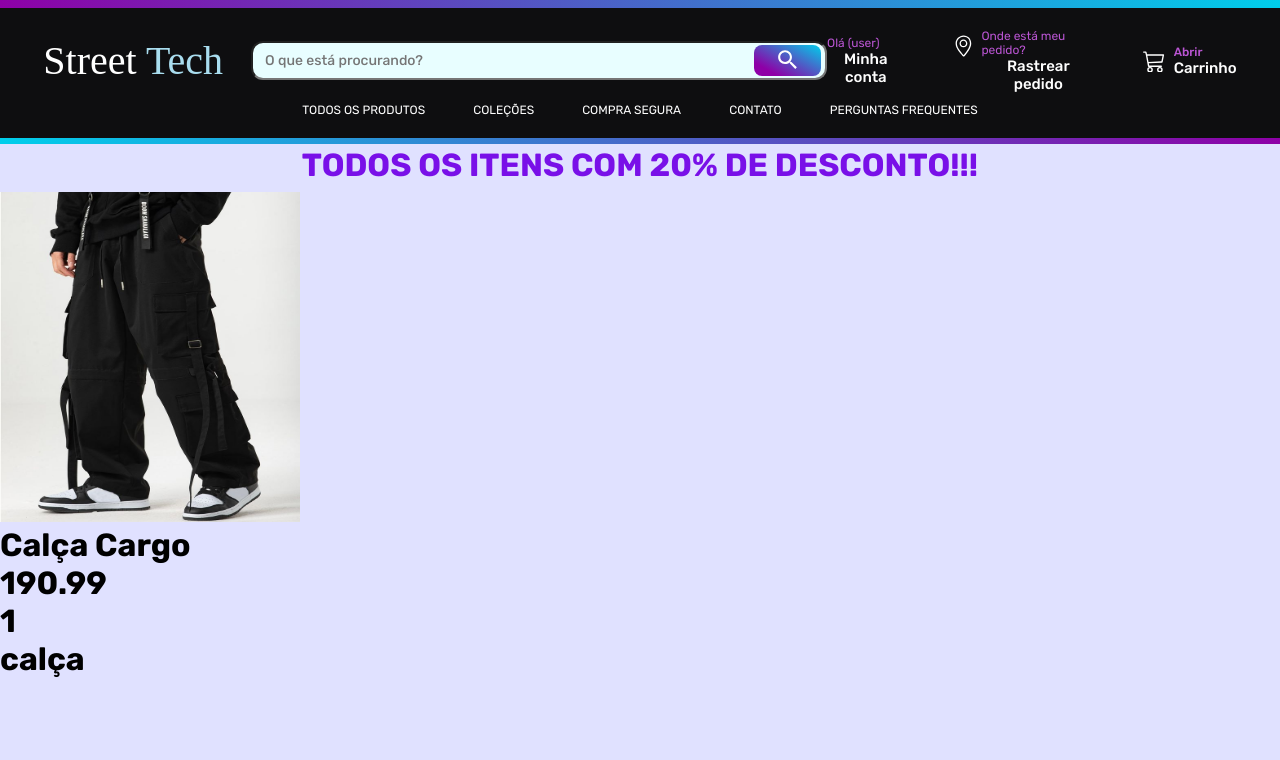
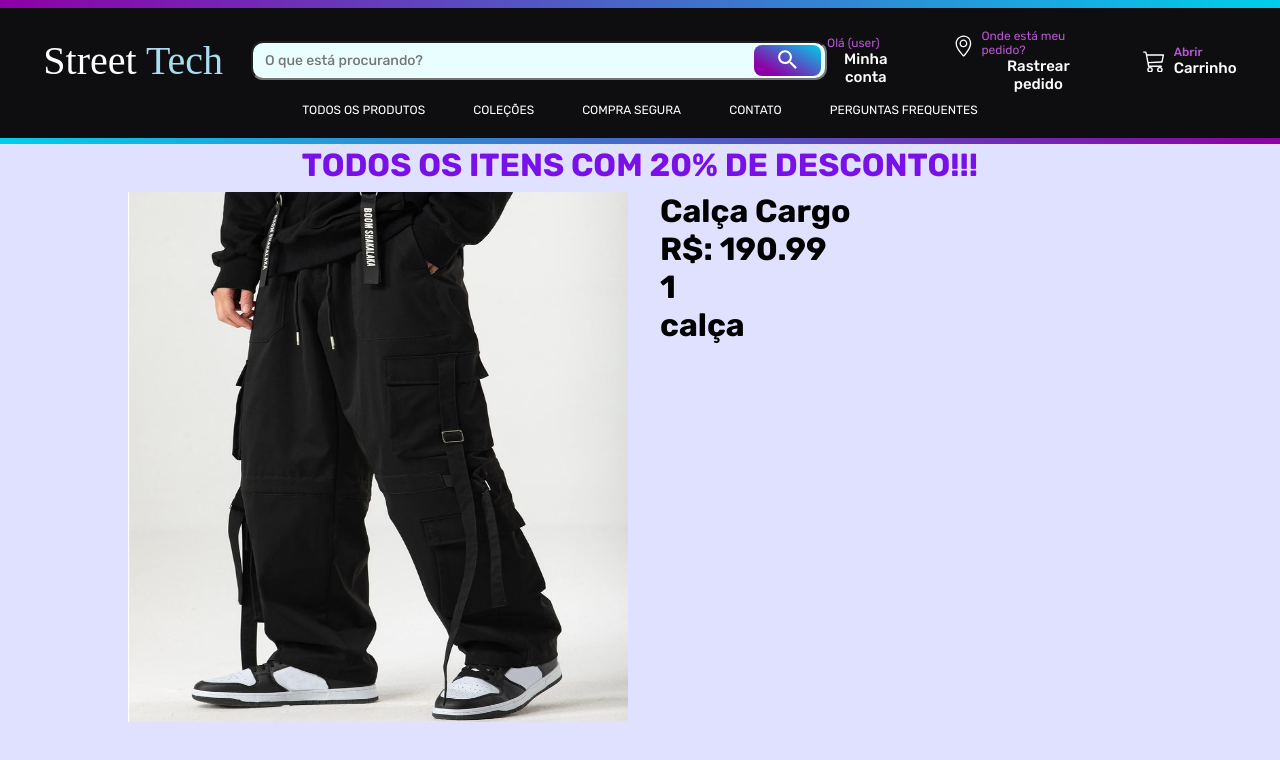
Before and after one commit to gustavocarvalho-ra/proj, a Next.js app: page /produtos/1 in a window 1280 px wide. Shown: the top 760 px of the page. Built offline with nearby package versions, Linux system fonts and the light colour scheme; a web font is replaced by a local one.

Commit message:
style: ajust display

```diff
--- a/app/produtos/[id]/page.tsx
+++ b/app/produtos/[id]/page.tsx
@@ -33,11 +33,13 @@ const ProdutoDetalhes: React.FC<Props> = ({ params }) => {
       <Header />
       <Main>
         <div className="deta">
-          <Image src={produto.photo} alt="Imagem do Produto" width={300} height={330}/>
-          <h1>{produto.name}</h1>
-          <h1>{produto.price}</h1>
-          <h1>{produto.id}</h1>
-          <h1>{produto.type}</h1>
+          <Image src={produto.photo} alt="Imagem do Produto" width={500} height={530}/>
+          <div className="details">
+            <h1>{produto.name}</h1>
+            <h1>R$: {produto.price}</h1>
+            <h1>{produto.id}</h1>
+            <h1>{produto.type}</h1>
+          </div>
         </div>
       </Main>
     </>
--- a/app/produtos/styles.ts
+++ b/app/produtos/styles.ts
@@ -5,7 +5,13 @@ export const Main = styled.div `
   height: 76vh;
   padding-top: 3em;
   background: var(--back);
+  display: flex;
+  justify-content: center;
+
   .deta {
+    width: 80%;
+    display: flex;
+    gap: 2em;
 
 
     img {
```
